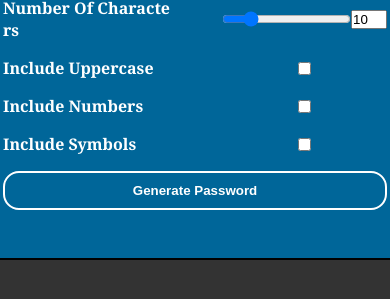
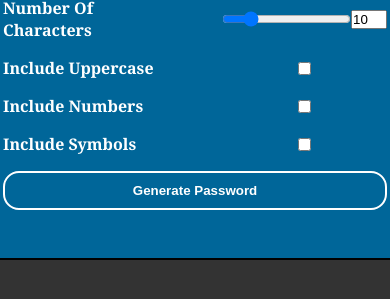
Before and after one commit to ravimengal/PasswordGenerator, a plain HTML site: page index.html in a window 390 px wide. Shown: the part 373-672 px from the top of the page. Drawn offline with Linux system fonts and the light colour scheme.

Commit message:
Update style.css

```diff
--- a/style.css
+++ b/style.css
@@ -92,7 +92,7 @@ label {
  .form{
   justify-content: center;
     align-items: center;
-    word-break: break-all;
+    float:right;
  }
 
 }
```
